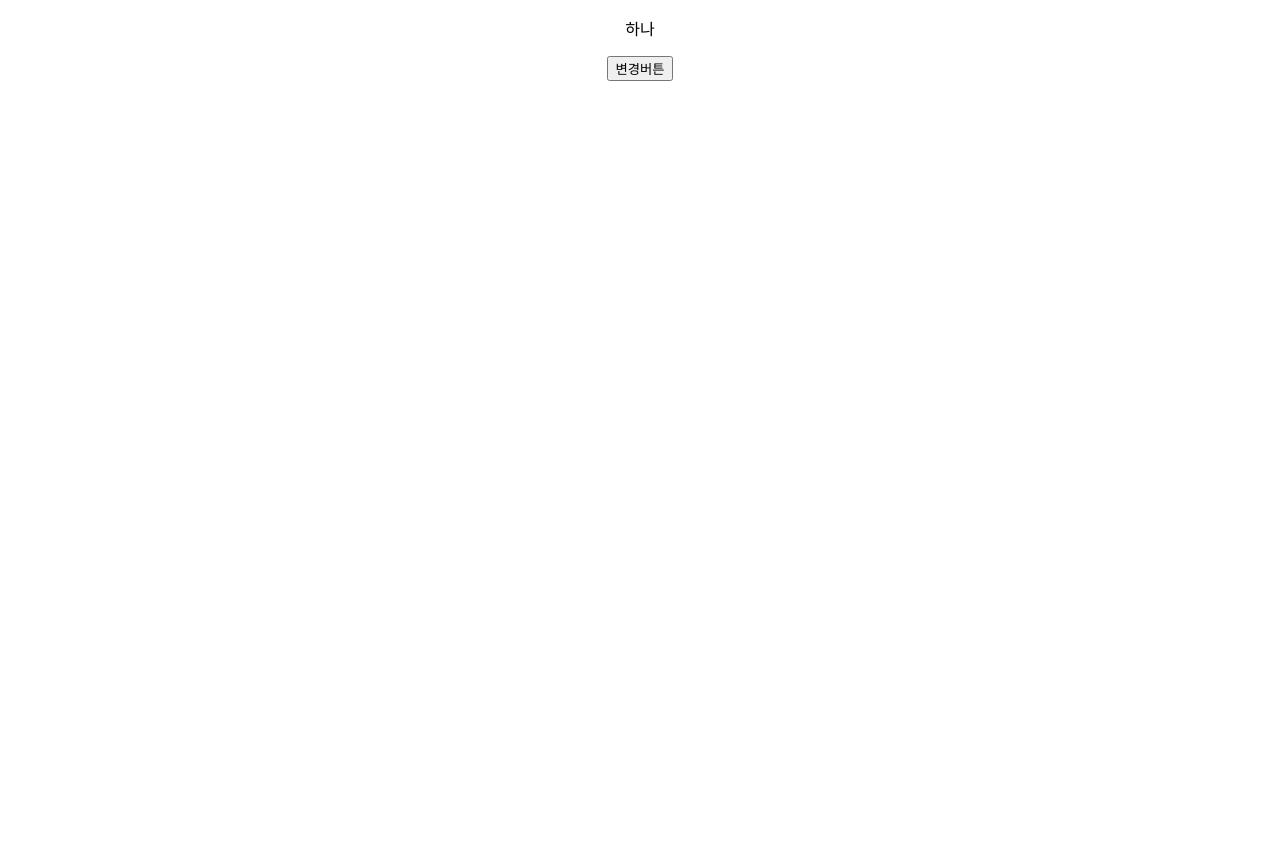
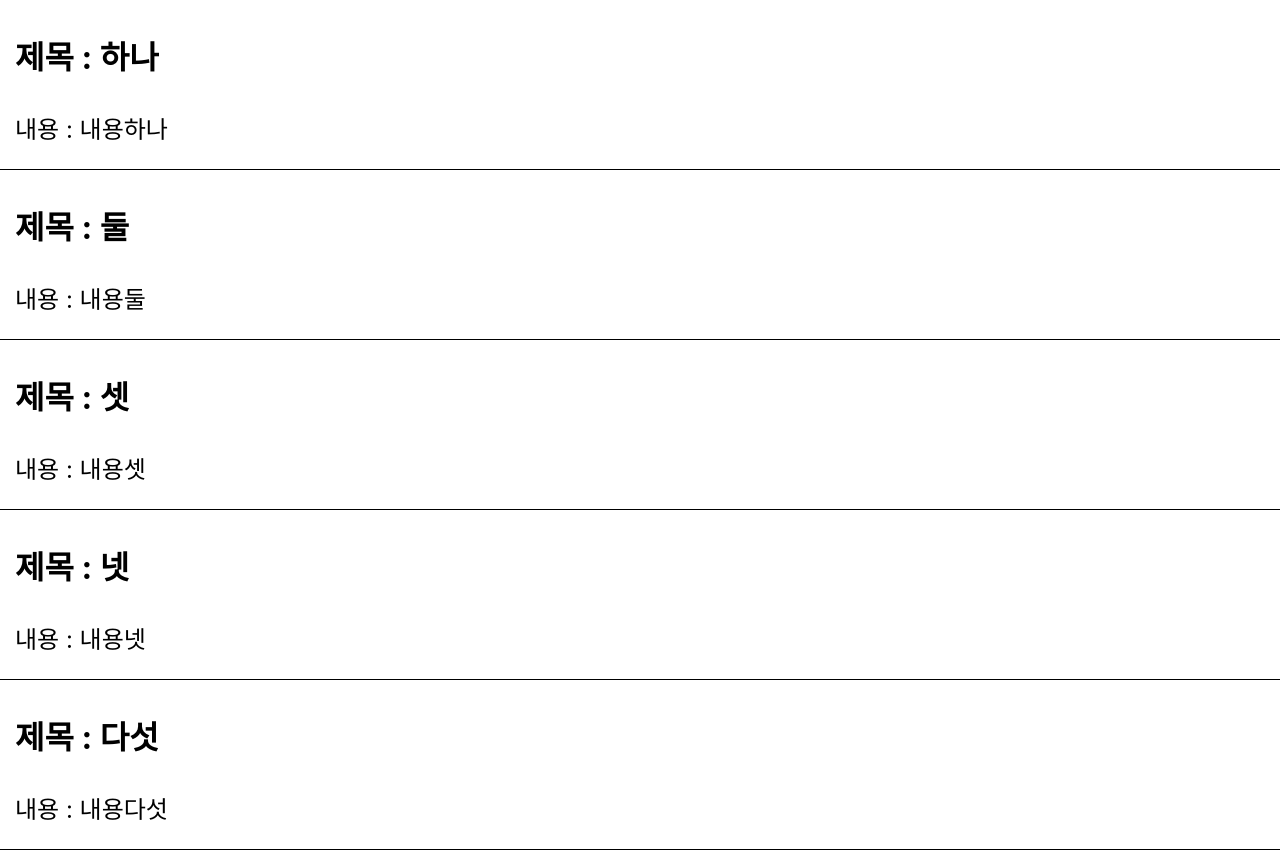
Before and after one commit to chobo6/fe-react-study, a React (Create React App) app: page / in a window 1280 px wide. Before the commit the page ends 800 px from the top, so only its background shows below. Built offline with nearby package versions, Linux system fonts and the light colour scheme.

Commit message:
리액트 퀴즈3

```diff
--- a/src/App.js
+++ b/src/App.js
@@ -9,6 +9,7 @@ import State03 from './components/State03';
 import Props01 from './components/Props01';
 import Props02 from './components/Props02';
 import Quiz02 from './quiz/quiz02/Quiz02';
+import Quiz03 from './quiz/quiz03/Quiz03';
 
 function App() {
   // return <Basic01 />
@@ -19,7 +20,8 @@ function App() {
   // return <State03 />;
   // return <Props01 />;
   // return <Props02 />;
-  return <Quiz02 />;
+  // return <Quiz02 />;
+  return <Quiz03 />;
 
 
   /* return (
--- /dev/null
+++ b/src/quiz/quiz03/Component.js
@@ -0,0 +1,14 @@
+
+function Component({title, detail}){
+    return(
+        <div>
+            <div className='textItem'>
+                <p className='title'>제목 : {title}</p>
+                <p>내용 : {detail}</p>
+            </div>
+            {/* <hr/> */}
+        </div>
+    )
+}
+
+export default Component;
--- /dev/null
+++ b/src/quiz/quiz03/Quiz03.css
@@ -0,0 +1,10 @@
+.title {
+    font-size:2rem;
+    font-weight: bold;
+}
+
+.textItem {
+    padding-left: 15px;
+    font-size: 1.5rem;
+    border-bottom: 1px solid black;
+}
--- /dev/null
+++ b/src/quiz/quiz03/Quiz03.js
@@ -0,0 +1,41 @@
+import Component from "./Component";
+import './Quiz03.css';
+
+function Quiz03(){
+    let titleArr = ['하나', '둘', '셋', '넷', '다섯'];
+    let detailArr = ['내용하나', '내용둘', '내용셋', '내용넷', '내용다섯'];
+
+    return (
+        <div>
+        {/* <div className="App">
+            <div className='textItem'>
+                <p className='title'>제목 : 하나</p>
+                <p>내용 : 내용하나</p>
+            </div>
+            <div className='textItem'>
+                <p className='title'>제목 : 둘</p>
+                <p>내용 : 내용둘</p>
+            </div>
+            <div className='textItem'>
+                <p className='title'>제목 : 셋</p>
+                <p>내용 : 내용셋</p>
+            </div>
+            <div className='textItem'>
+                <p className='title'>제목 : 넷</p>
+                <p>내용 : 내용넷</p>
+            </div>
+            <div className='textItem'>
+                <p className='title'>제목 : 다섯</p>
+                <p>내용 : 내용다섯</p>
+            </div>
+        </div> */}
+        {
+            titleArr.map((title, index)=>{
+                return <Component title={titleArr[index]} detail={detailArr[index]}/>
+            })
+        }
+        </div>
+    );
+}
+
+export default Quiz03;
```
